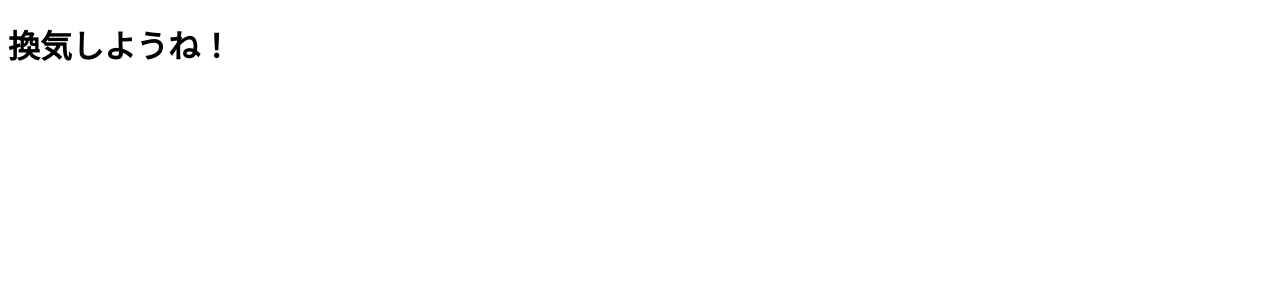
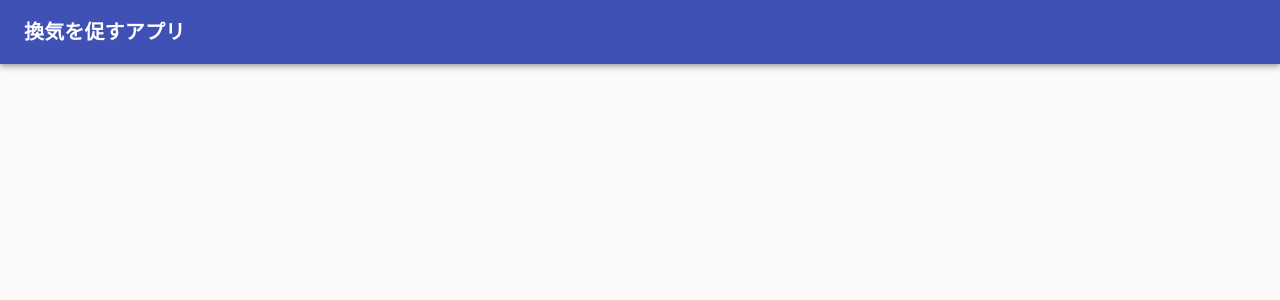
Before and after one commit to tomo-taku/team1, a Next.js app in the folder next-app/: page / in a window 1280 px wide. Shown: the top 300 px of the page. Built offline with nearby package versions, Linux system fonts and the light colour scheme.

Commit message:
Update: IndexページからTopとGlobalHeaderの読み込み (#2)

```diff
--- a/next-app/src/pages/index.tsx
+++ b/next-app/src/pages/index.tsx
@@ -1,16 +1,20 @@
 import Head from 'next/head'
+import React from 'react'
+import CssBaseline from '@material-ui/core/CssBaseline'
 
-const Home = () => (
-  <div className="container">
-    <Head>
-      <title>換気アプリ</title>
-      <link rel="icon" href="/favicon.ico" />
-    </Head>
+import Top from '../templates/Top'
+import GlobalHeader from '../organisms/GlobalHeader'
 
-    <main>
-        <h1>換気しようね！</h1>
-    </main>
-  </div>
+const Index: React.FC = () => (
+    <React.Fragment>
+        <Head>
+            <title>換気アプリ</title>
+        </Head>
+
+        <CssBaseline />
+        <GlobalHeader/>
+        <Top/>
+    </React.Fragment>
 )
 
-export default Home
+export default Index
```
